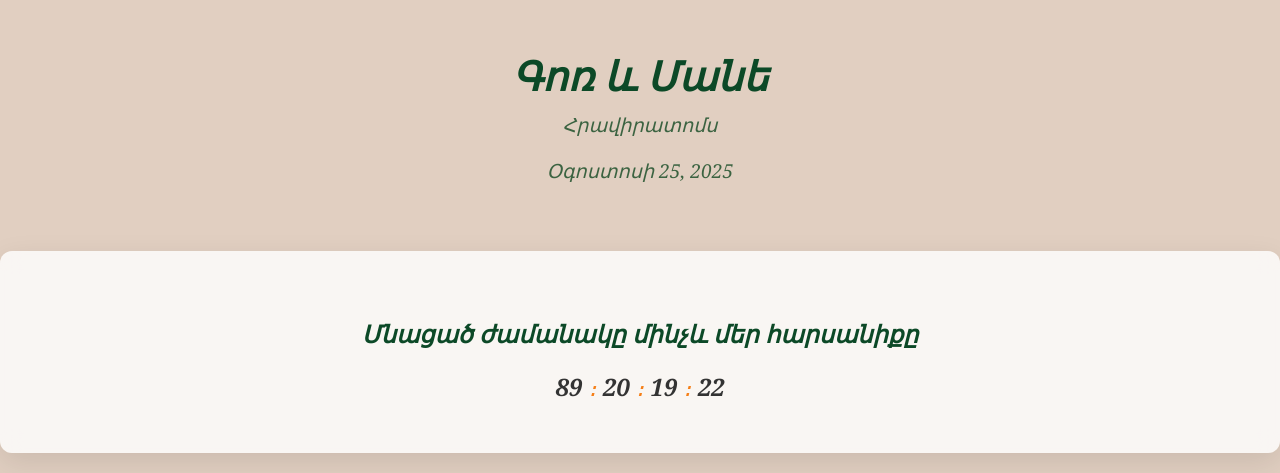
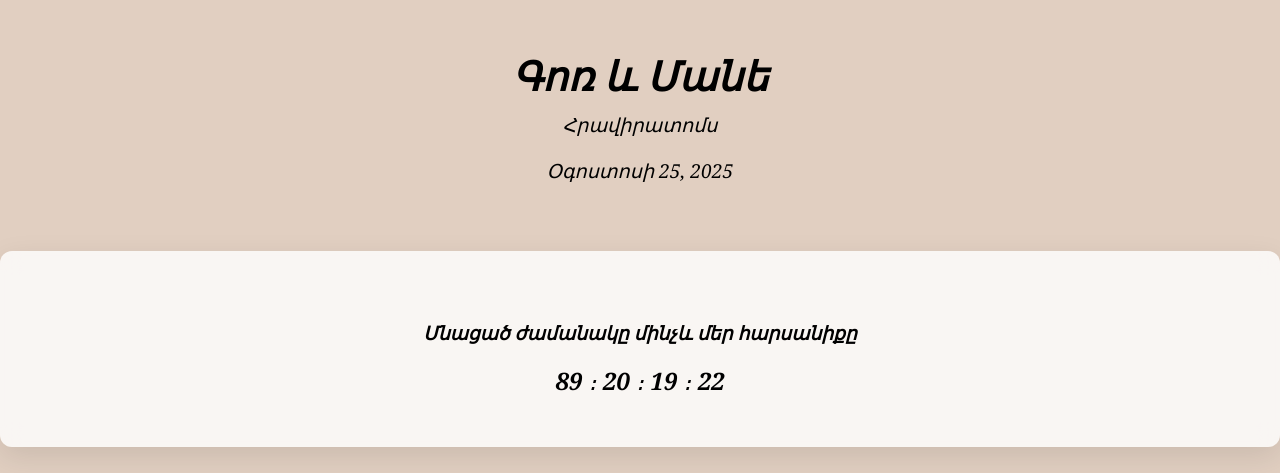
Before and after one commit to mariamargaryan/my-wedding-site, a plain HTML site: page index.html in a window 1280 px wide. Shown: the top 473 px of the page. Drawn offline with Linux system fonts and the light colour scheme.

Commit message:
fix colors

```diff
--- a/index.html
+++ b/index.html
@@ -9,7 +9,7 @@
         margin: 0;
         font-family: "Georgia", serif;
         background: #e1cfc1;
-        color: #3b6341;
+        color: #000000;
         font-style: italic;
       }
       header {
@@ -62,14 +62,14 @@
 
       h1 {
         font-size: 1.5em;
-        color: #0c4927;
+        color: #000000;
         margin-bottom: 20px;
       }
 
       #countdown {
         font-size: 2em;
         font-weight: bold;
-        color: #344c3b;
+        color: #000000;
         background: linear-gradient(45deg, #f9a825, #f57f17);
         -webkit-background-clip: text;
         color: transparent;
@@ -78,13 +78,13 @@
 
       .countdown-unit {
         font-size: 1.5em;
-        color: #f57f17;
+        color: #000000;
         margin-top: 10px;
       }
 
       .countdown-number {
         font-size: 1․5em;
-        color: #333;
+        color: #000000;
         font-weight: bold;
       }
 
@@ -106,7 +106,7 @@
       <p>Օգոստոսի 25, 2025</p>
     </header>
     <div class="countdown-container">
-      <h1>Մնացած ժամանակը մինչև մեր հարսանիքը</h1>
+      <h3>Մնացած ժամանակը մինչև մեր հարսանիքը</h3>
       <div class="countdown-unit">
         <span class="countdown-number" id="days">00</span> ։
         <span class="countdown-number" id="hours">00</span> ։
```
